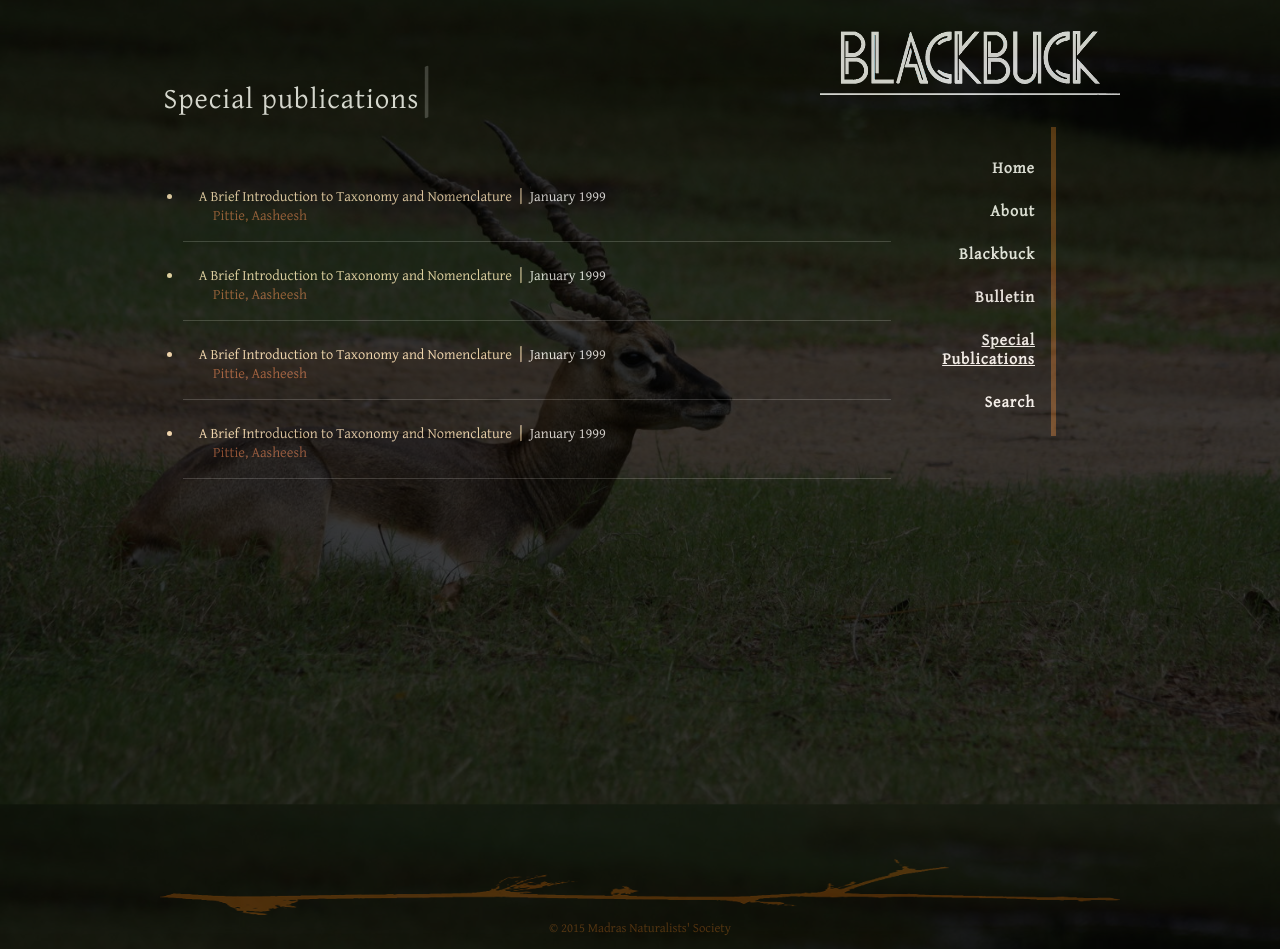
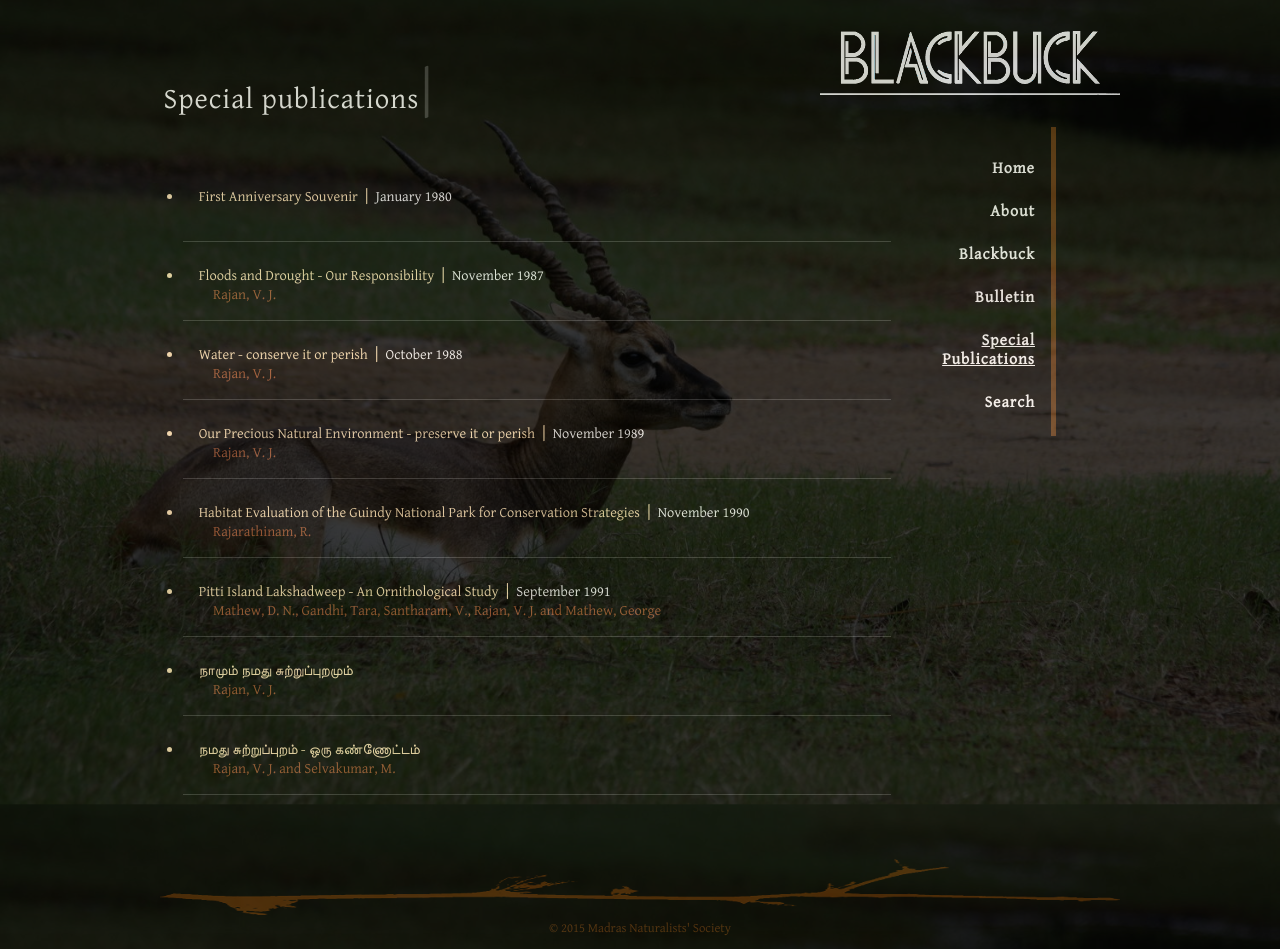
Before and after one commit to SrirangaDigital/mns, a PHP site: page /php/special-publications.php in a window 1280 px wide. Shown: the part 49-998 px from the top of the page. Run offline with PHP 8.4, Linux system fonts and the light colour scheme.

Commit message:
Commit No. 28 - Special Publications' info added

```diff
--- a/php/special-publications.php
+++ b/php/special-publications.php
@@ -39,10 +39,14 @@
 			</div>
 			<div class="archive">
 				<ul>
-					<li class="btml"><span class="titlespan"><a target="_blank" href="../../Volumes/special/001/index.djvu?djvuopts&amp;page=1&amp;zoom=page">A Brief Introduction to Taxonomy and Nomenclature</a></span>&nbsp;&nbsp;|&nbsp;&nbsp;<span class="yearspan">January 1999</span><br /><span class="authorspan">Pittie, Aasheesh</span></li>
-					<li class="btml"><span class="titlespan"><a target="_blank" href="../../Volumes/special/001/index.djvu?djvuopts&amp;page=1&amp;zoom=page">A Brief Introduction to Taxonomy and Nomenclature</a></span>&nbsp;&nbsp;|&nbsp;&nbsp;<span class="yearspan">January 1999</span><br /><span class="authorspan">Pittie, Aasheesh</span></li>
-					<li class="btml"><span class="titlespan"><a target="_blank" href="../../Volumes/special/001/index.djvu?djvuopts&amp;page=1&amp;zoom=page">A Brief Introduction to Taxonomy and Nomenclature</a></span>&nbsp;&nbsp;|&nbsp;&nbsp;<span class="yearspan">January 1999</span><br /><span class="authorspan">Pittie, Aasheesh</span></li>
-					<li class="btml"><span class="titlespan"><a target="_blank" href="../../Volumes/special/001/index.djvu?djvuopts&amp;page=1&amp;zoom=page">A Brief Introduction to Taxonomy and Nomenclature</a></span>&nbsp;&nbsp;|&nbsp;&nbsp;<span class="yearspan">January 1999</span><br /><span class="authorspan">Pittie, Aasheesh</span></li>
+					<li class="btml"><span class="titlespan"><a target="_blank" href="../Volumes/special/005/index.djvu?djvuopts&amp;page=1&amp;zoom=page">First Anniversary Souvenir</a></span>&nbsp;&nbsp;|&nbsp;&nbsp;<span class="yearspan">January 1980</span><br /><span class="authorspan"></span></li>
+					<li class="btml"><span class="titlespan"><a target="_blank" href="../Volumes/special/001/index.djvu?djvuopts&amp;page=3&amp;zoom=page">Floods and Drought - Our Responsibility</a></span>&nbsp;&nbsp;|&nbsp;&nbsp;<span class="yearspan">November 1987</span><br /><span class="authorspan">Rajan, V. J.</span></li>
+					<li class="btml"><span class="titlespan"><a target="_blank" href="../Volumes/special/008/index.djvu?djvuopts&amp;page=1&amp;zoom=page">Water - conserve it or perish</a></span>&nbsp;&nbsp;|&nbsp;&nbsp;<span class="yearspan">October 1988</span><br /><span class="authorspan">Rajan, V. J.</span></li>
+					<li class="btml"><span class="titlespan"><a target="_blank" href="../Volumes/special/006/index.djvu?djvuopts&amp;page=1&amp;zoom=page">Our Precious Natural Environment - preserve it or perish</a></span>&nbsp;&nbsp;|&nbsp;&nbsp;<span class="yearspan">November 1989</span><br /><span class="authorspan">Rajan, V. J.</span></li>
+					<li class="btml"><span class="titlespan"><a target="_blank" href="../Volumes/special/002/index.djvu?djvuopts&amp;page=1&amp;zoom=page">Habitat Evaluation of the Guindy National Park for Conservation Strategies</a></span>&nbsp;&nbsp;|&nbsp;&nbsp;<span class="yearspan">November 1990</span><br /><span class="authorspan">Rajarathinam, R.</span></li>
+					<li class="btml"><span class="titlespan"><a target="_blank" href="../Volumes/special/007/index.djvu?djvuopts&amp;page=1&amp;zoom=page">Pitti Island Lakshadweep - An Ornithological Study</a></span>&nbsp;&nbsp;|&nbsp;&nbsp;<span class="yearspan">September 1991</span><br /><span class="authorspan">Mathew, D. N., Gandhi, Tara, Santharam, V., Rajan, V. J. and Mathew, George</span></li>
+					<li class="btml"><span class="titlespan"><a target="_blank" href="../Volumes/special/003/index.djvu?djvuopts&amp;page=3&amp;zoom=page">நாமும் நமது சுற்றுப்புறமும்</a></span><br /><span class="authorspan">Rajan, V. J.</span></li>
+					<li class="btml"><span class="titlespan"><a target="_blank" href="../Volumes/special/004/index.djvu?djvuopts&amp;page=1&amp;zoom=page">நமது சுற்றுப்புறம் - ஒரு கண்ணோட்டம்</a></span><br /><span class="authorspan">Rajan, V. J. and Selvakumar, M.</span></li>
 				</ul>
 			</div>
 		</div>
```
